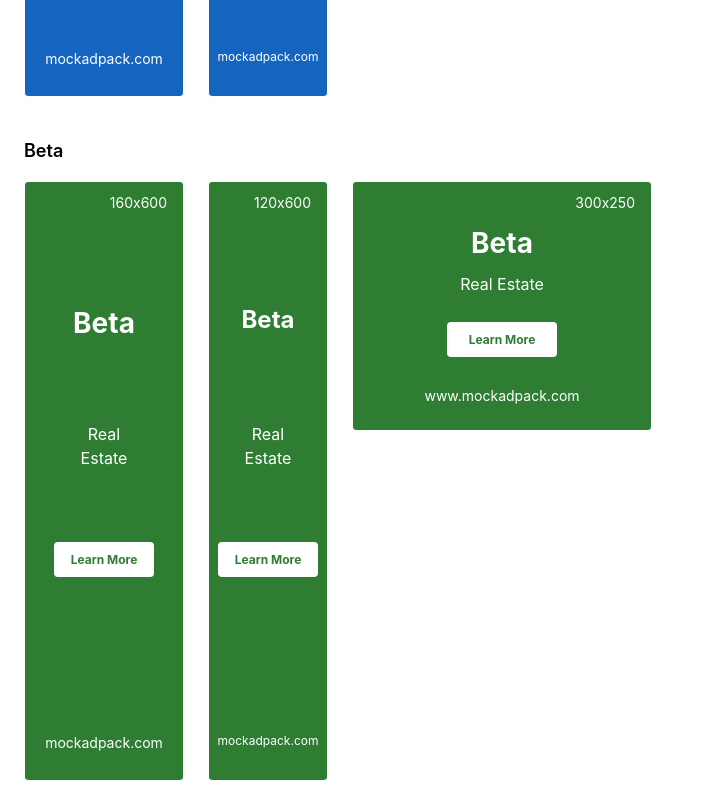
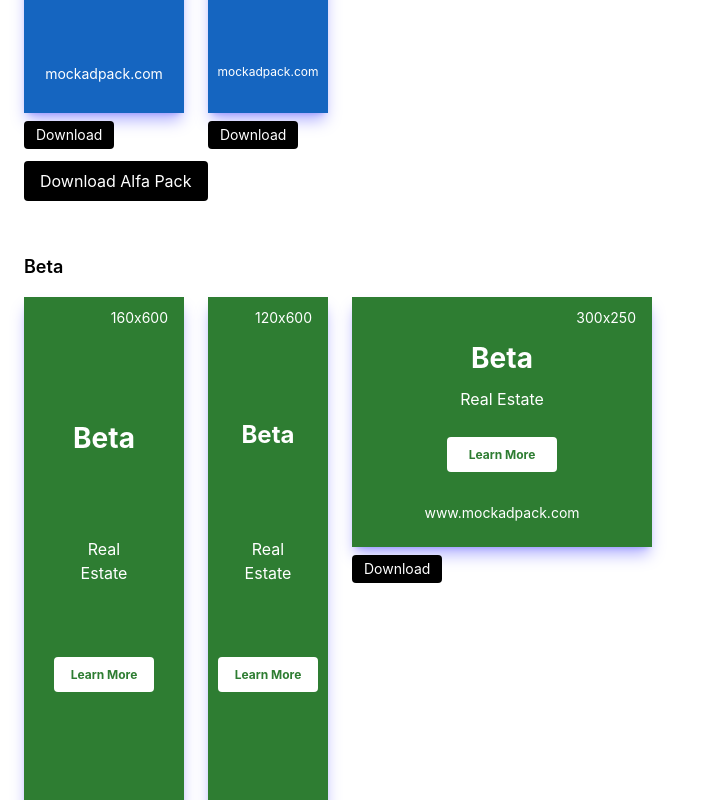
Before and after one commit to SunCodesApps/mockadpack, a React (Vite) app: page / in a window 1280 px wide. Shown: the part 1660-2460 px from the top of the page, without its empty margins (0-701 px from the left). Built offline with nearby package versions, Linux system fonts and the light colour scheme.

Commit message:
download funcionality implemented

```diff
--- a/package.json
+++ b/package.json
@@ -15,6 +15,8 @@
     "@fortawesome/free-solid-svg-icons": "^7.3.1",
     "@fortawesome/react-fontawesome": "^3.5.0",
     "@tailwindcss/vite": "^4.3.3",
+    "html-to-image": "^1.11.13",
+    "jszip": "^3.10.1",
     "react": "^19.2.8",
     "react-dom": "^19.2.8",
     "react-helmet-async": "^3.0.0",
--- a/src/components/mockadpack/AdPreview.jsx
+++ b/src/components/mockadpack/AdPreview.jsx
@@ -1,21 +1,41 @@
+import { useRef } from "react";
 import BannerPreview from "./previews/BannerPreview";
 import RectanglePreview from "./previews/RectanglePreview";
 import SkyscraperPreview from "./previews/SkyscraperPreview";
 import MobilePreview from "./previews/MobilePreview";
+import { downloadAd } from "../../utils/downloadAd";
 
-function AdPreview({ ad, format }) {
+function AdPreview({ ad, format, previewRef }) {
+  const localRef = useRef();
+
+  const setRef = (el) => {
+    localRef.current = el;
+    previewRef?.(el);
+  };
+
+  function sanitizeFilename(value) {
+    return value
+      .replace(/\n/g, " ")
+      .replace(/\s+/g, "_")
+      .replace(/[^\w\-]/g, "")
+      .replace(/_+/g, "_");
+  }
+
+  const filename = `${sanitizeFilename(ad.company)}-${sanitizeFilename(ad.category)}-${format.id}`;
+
+  const renderPreview = () => {
     switch (format.family) {
       case "banner":
-      return <BannerPreview ad={ad} format={format} />;
+        return <BannerPreview ref={setRef} ad={ad} format={format} />;
 
       case "rectangle":
-      return <RectanglePreview ad={ad} format={format} />;
+        return <RectanglePreview ref={setRef} ad={ad} format={format} />;
 
       case "skyscraper":
-      return <SkyscraperPreview ad={ad} format={format} />;
+        return <SkyscraperPreview ref={setRef} ad={ad} format={format} />;
 
       case "mobile":
-      return <MobilePreview ad={ad} format={format} />;
+        return <MobilePreview ref={setRef} ad={ad} format={format} />;
 
       default:
         return (
@@ -24,6 +44,20 @@ function AdPreview({ ad, format }) {
           </div>
         );
     }
+  };
+
+  return (
+    <div className="inline-flex flex-col items-start">
+      {renderPreview()}
+
+      <button
+        className="mt-2 rounded bg-black px-3 py-1 text-sm text-white"
+        onClick={() => downloadAd(localRef.current, filename)}
+      >
+        Download
+      </button>
+    </div>
+  );
 }
 
 export default AdPreview;
--- a/src/components/mockadpack/previews/BannerPreview.jsx
+++ b/src/components/mockadpack/previews/BannerPreview.jsx
@@ -1,9 +1,12 @@
-function BannerPreview({ ad, format }) {
+import { forwardRef } from "react";
+const BannerPreview = forwardRef(({ ad, format }, ref) => {
   const { elements, fonts } = format;
   const isLongBanner = format.width >= 600;
   return (
+    <div className="inline-block shadow-lg shadow-indigo-500/50">
     <div
-      className="overflow-hidden rounded border"
+      className="relative overflow-hidden"
+      ref={ref}
       style={{
         width: format.width,
         height: format.height,
@@ -44,6 +47,7 @@ function BannerPreview({ ad, format }) {
         >
           {format.id}
         </div>
+      </div>
         <button
           className="ml-3 shrink-0 rounded font-medium"
           style={{
@@ -57,9 +61,9 @@ function BannerPreview({ ad, format }) {
         >
           {ad.button_text}
         </button>
-      </div>
+    </div>
     </div>
   );
-}
+});
 
 export default BannerPreview;
--- a/src/components/mockadpack/previews/MobilePreview.jsx
+++ b/src/components/mockadpack/previews/MobilePreview.jsx
@@ -1,10 +1,13 @@
-function MobilePreview({ ad, format }) {
+import { forwardRef } from "react";
+const MobilePreview = forwardRef(({ ad, format }, ref) => {
   const { fonts, elements } = format;
   const isTallMobile = format.height >= 100;
 
   return (
+    <div className="inline-block shadow-lg shadow-indigo-500/50">
     <div
-      className="overflow-hidden rounded border"
+      className="relative overflow-hidden"
+      ref={ref}
       style={{
         width: format.width,
         height: format.height,
@@ -121,7 +124,8 @@ function MobilePreview({ ad, format }) {
         </div>
       )}
     </div>
+    </div>
   );
-}
+});
 
 export default MobilePreview;
--- a/src/components/mockadpack/previews/RectanglePreview.jsx
+++ b/src/components/mockadpack/previews/RectanglePreview.jsx
@@ -1,9 +1,12 @@
-function RectanglePreview({ ad, format }) {
+import { forwardRef } from "react";
+const RectanglePreview = forwardRef(({ ad, format }, ref) => {
   const { fonts, elements } = format;
   const isTallRectangle = format.height >= 300;
   return (
+    <div className="inline-block shadow-lg shadow-indigo-500/50">
     <div
-      className={`relative overflow-hidden rounded border`}
+      className="relative overflow-hidden"
+      ref={ref}
       style={{
         width: format.width,
         height: format.height,
@@ -64,7 +67,8 @@ function RectanglePreview({ ad, format }) {
         </div>
       )}
     </div>
+    </div>
   );
-}
+});
 
 export default RectanglePreview;
--- a/src/components/mockadpack/previews/SkyscraperPreview.jsx
+++ b/src/components/mockadpack/previews/SkyscraperPreview.jsx
@@ -1,9 +1,12 @@
-function SkyscraperPreview({ ad, format }) {
+import { forwardRef } from "react";
+const SkyscraperPreview = forwardRef(({ ad, format }, ref) => {
   const { fonts, elements } = format;
   const isShort = format.width >= 120;
   return (
+    <div className="inline-block shadow-lg shadow-indigo-500/50">
     <div
-      className="relative overflow-hidden rounded border"
+      className="relative overflow-hidden"
+      ref={ref}
       style={{
         width: format.width,
         height: format.height,
@@ -65,7 +68,8 @@ function SkyscraperPreview({ ad, format }) {
         </div>
       )}
     </div>
+    </div>
   );
-}
+});
 
 export default SkyscraperPreview;
--- a/src/pages/Home.jsx
+++ b/src/pages/Home.jsx
@@ -1,4 +1,4 @@
-import { useState } from "react";
+import { useRef, useState } from "react";
 import BasePage from "../layouts/BasePage";
 import Mock from "../components/mockadpack/Mock";
 import FormatSelector from "../components/mockadpack/FormatSelector";
@@ -10,16 +10,20 @@ import BannerPreview from "../components/mockadpack/previews/BannerPreview";
 import RectanglePreview from "../components/mockadpack/previews/RectanglePreview";
 import SkyscraperPreview from "../components/mockadpack/previews/SkyscraperPreview";
 import MobilePreview from "../components/mockadpack/previews/MobilePreview";
+import {
+  downloadAllCompaniesPack,
+  downloadCompanyPack,
+} from "../utils/downloadPack";
 
 export default function Home() {
   const [ads, setAds] = useState(defaultAds);
-  const [selectedFormats, setSelectedFormats] = useState(
-    [
-      //"120x240", "300x250", "728x90",
-      "160x600", "120x600", "300x250",
-      //"336x280", "728x90", "970x90", "320x50", "320x100", "468x60"
-    ]
-  );
+  const [selectedFormats, setSelectedFormats] = useState([
+    //"120x240", "300x250", "728x90",
+    "160x600",
+    "120x600",
+    "300x250",
+    //"336x280", "728x90", "970x90", "320x50", "320x100", "468x60"
+  ]);
   const updateAd = (index, updatedAd) => {
     const updatedAds = [...ads];
 
@@ -27,6 +31,7 @@ export default function Home() {
 
     setAds(updatedAds);
   };
+  const previewRefs = useRef({});
 
   return (
     <BasePage
@@ -40,7 +45,7 @@ export default function Home() {
         description: "Crie mockups profissionais para anúncios.",
       }}
     >
-      <section className="pt-0 pb-12">
+      <section className="pt-0 pb-6">
         <div className="mx-auto max-w-7xl px-4">
           <h2 className="mb-6 text-2xl font-bold">MockAdPack Editor</h2>
           <div
@@ -66,9 +71,20 @@ export default function Home() {
           />
         </div>
       </section>
-      <section className="mt-12">
+      <section className="mt-6">
         <h2 className="mb-6 text-2xl font-bold">Preview</h2>
-
+        <button
+          className="mb-6 rounded bg-black px-5 py-2 text-white"
+          onClick={() =>
+            downloadAllCompaniesPack(
+              ads,
+              selectedFormats.map((id) => adFormats[id]),
+              previewRefs,
+            )
+          }
+        >
+          Download All Companies
+        </button>
         <div className="space-y-10">
           {ads.map((ad, adIndex) => (
             <div key={adIndex}>
@@ -80,9 +96,25 @@ export default function Home() {
                     key={`${adIndex}-${formatId}`}
                     ad={ad}
                     format={adFormats[formatId]}
+                    previewRef={(el) =>
+                      (previewRefs.current[`${adIndex}-${formatId}`] = el)
+                    }
                   />
                 ))}
               </div>
+              <button
+                className="my-3 rounded bg-black px-4 py-2 text-white"
+                onClick={() =>
+                  downloadCompanyPack(
+                    ad,
+                    selectedFormats.map((id) => adFormats[id]),
+                    adIndex,
+                    previewRefs,
+                  )
+                }
+              >
+                Download {ad.company} Pack
+              </button>
             </div>
           ))}
         </div>
--- /dev/null
+++ b/src/utils/downloadAd.js
@@ -0,0 +1,16 @@
+import { toPng } from "html-to-image";
+
+export async function downloadAd(element, filename) {
+  console.log(
+  element.clientWidth,
+  element.clientHeight,
+  element.firstElementChild.clientWidth,
+  element.firstElementChild.clientHeight
+);
+  const dataUrl = await toPng(element);
+
+  const link = document.createElement("a");
+  link.download = `${filename}.png`;
+  link.href = dataUrl;
+  link.click();
+}
--- /dev/null
+++ b/src/utils/downloadPack.js
@@ -0,0 +1,76 @@
+import { toPng } from "html-to-image";
+import JSZip from "jszip";
+
+export async function downloadCompanyPack(
+  ad,
+  formats,
+  adIndex,
+  previewRefs
+) {
+  const zip = new JSZip();
+
+  for (const format of formats) {
+    const element =
+      previewRefs.current[`${adIndex}-${format.id}`];
+
+    if (!element) continue;
+
+    const dataUrl = await toPng(element);
+
+    const base64 = dataUrl.split(",")[1];
+
+    zip.file(
+      `${ad.company}-${format.id}.png`,
+      base64,
+      { base64: true }
+    );
+  }
+
+  const blob = await zip.generateAsync({
+    type: "blob",
+  });
+
+  const link = document.createElement("a");
+  link.href = URL.createObjectURL(blob);
+  link.download = `${ad.company}.zip`;
+  link.click();
+}
+
+export async function downloadAllCompaniesPack(
+  ads,
+  formats,
+  previewRefs
+) {
+  const zip = new JSZip();
+
+  for (let adIndex = 0; adIndex < ads.length; adIndex++) {
+    const ad = ads[adIndex];
+    const folder = zip.folder(ad.company);
+
+    for (const format of formats) {
+      const element =
+        previewRefs.current[`${adIndex}-${format.id}`];
+
+      if (!element) continue;
+
+      const dataUrl = await toPng(element);
+      const base64 = dataUrl.split(",")[1];
+
+      folder.file(
+        `${format.id}.png`,
+        base64,
+        { base64: true }
+      );
+    }
+  }
+
+  const blob = await zip.generateAsync({
+    type: "blob",
+  });
+
+  const link = document.createElement("a");
+  link.href = URL.createObjectURL(blob);
+  link.download = "MockAdPack.zip";
+  link.click();
+  URL.revokeObjectURL(link.href);
+}
```
Also changed, not shown: 2 other files (tests, documents, lock files or other folders). Lines whose indentation alone changed are shown as unchanged.
